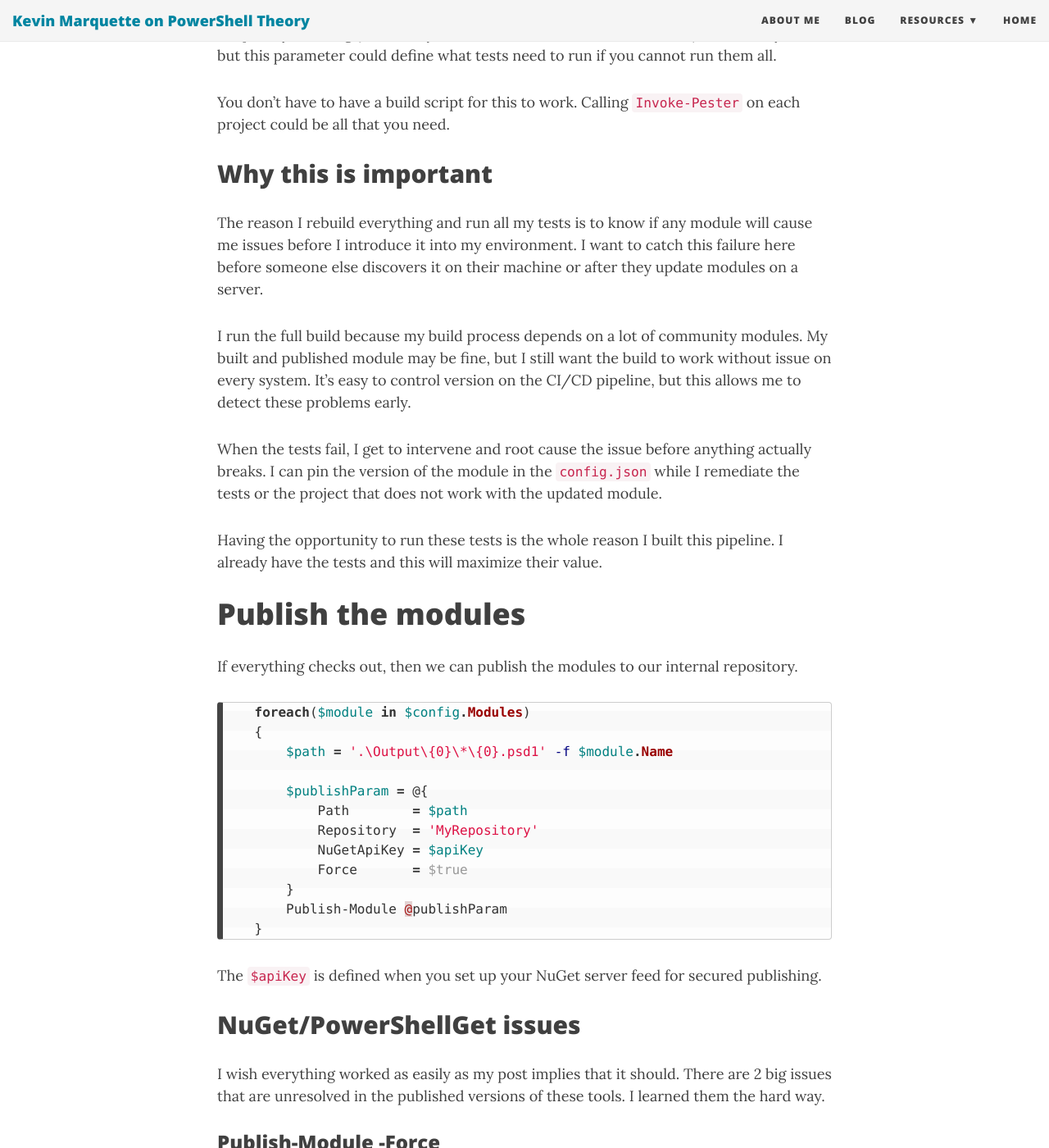
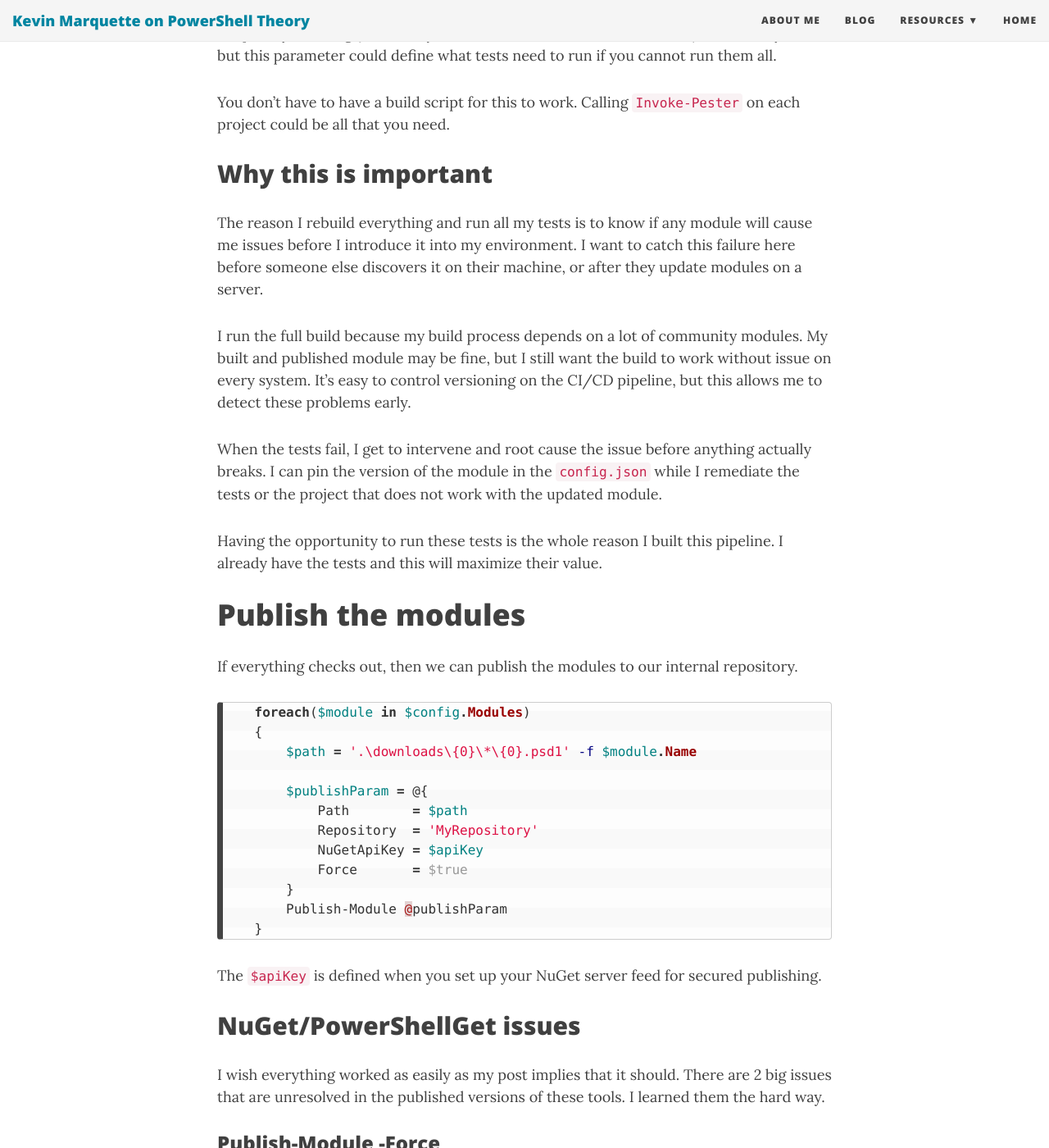
Before and after one commit to KevinMarquette/kevinmarquette.github.io, a Jekyll site: the page built from _posts/2018-03-06-Powershell-Managing-community-modules.md, in a window 1280 px wide and 1400 px high, scrolled down 3965 px. Shown: the whole window at 82% size. Built offline with Jekyll 4.4.1, drawn with Linux system fonts in a browser that asks for light colours; nearby versions of some CDN libraries; some of the changed text lies outside the part shown.

Commit message:
Lee's feedback

````diff
--- a/_posts/2018-03-06-Powershell-Managing-community-modules.md
+++ b/_posts/2018-03-06-Powershell-Managing-community-modules.md
@@ -53,7 +53,7 @@
 
 # Downloading modules
 
-My script will walk the module list and execute `Save-Module` for each one. In this example, I am saving them to an `output` folder.
+My script will walk the module list and execute `Save-Module` for each one. In this example, I am saving them to a `downloads` folder.
 
 ``` powershell
     $config = Get-Content -Path .\config.json | ConvertFrom-Json
@@ -61,7 +61,7 @@
     {
         $saveParam = @{
             Name = $module.Name
-            Path = '.\Output'
+            Path = '.\downloads'
             Repository = 'PSGallery'
         }
 
@@ -76,15 +76,15 @@
 
 At the moment, I download the entire list of modules even if I don't need to update them. The reason I do this is that I need them available for testing. After this runs, we have a local copy of each module.
 
-    PS> Get-ChildItem .\output\
+    PS> Get-ChildItem .\downloads\
 
-    Directory: .\output
+    Directory: .\downloads
 
     Mode                LastWriteTime         Length Name
     ----                -------------         ------ ----
-    d-----         3/5/2018   4:54 AM                Pester
-    d-----         3/5/2018   4:54 AM                Plaster
-    d-----         3/5/2018   4:54 AM                PSScriptAnalyzer
+    d-----         3/5/2018   4:54 PM                Pester
+    d-----         3/5/2018   4:54 PM                Plaster
+    d-----         3/5/2018   4:54 PM                PSScriptAnalyzer
 
 # Import the modules
 
@@ -93,7 +93,7 @@
 ``` powershell
     foreach( $module in $config.Modules )
     {
-        $path = Join-Path .\Output $module.Name
+        $path = Join-Path .\downloads $module.Name
         Import-Module $path -Force
     }
 ```
@@ -120,9 +120,9 @@
 
 ## Why this is important
 
-The reason I rebuild everything and run all my tests is to know if any module will cause me issues before I introduce it into my environment. I want to catch this failure here before someone else discovers it on their machine or after they update modules on a server.
+The reason I rebuild everything and run all my tests is to know if any module will cause me issues before I introduce it into my environment. I want to catch this failure here before someone else discovers it on their machine, or after they update modules on a server.
 
-I run the full build because my build process depends on a lot of community modules. My built and published module may be fine, but I still want the build to work without issue on every system. It's easy to control version on the CI/CD pipeline, but this allows me to detect these problems early.
+I run the full build because my build process depends on a lot of community modules. My built and published module may be fine, but I still want the build to work without issue on every system. It's easy to control versioning on the CI/CD pipeline, but this allows me to detect these problems early.
 
 When the tests fail, I get to intervene and root cause the issue before anything actually breaks. I can pin the version of the module in the `config.json` while I remediate the tests or the project that does not work with the updated module.
 
@@ -135,7 +135,7 @@
 ``` powershell
     foreach($module in $config.Modules)
     {
-        $path = '.\Output\{0}\*\{0}.psd1' -f $module.Name
+        $path = '.\downloads\{0}\*\{0}.psd1' -f $module.Name
 
         $publishParam = @{
             Path        = $path
````
Also changed, not shown: other parts of _posts/2018-03-06-Powershell-Managing-community-modules.md (+1 -1 lines).
